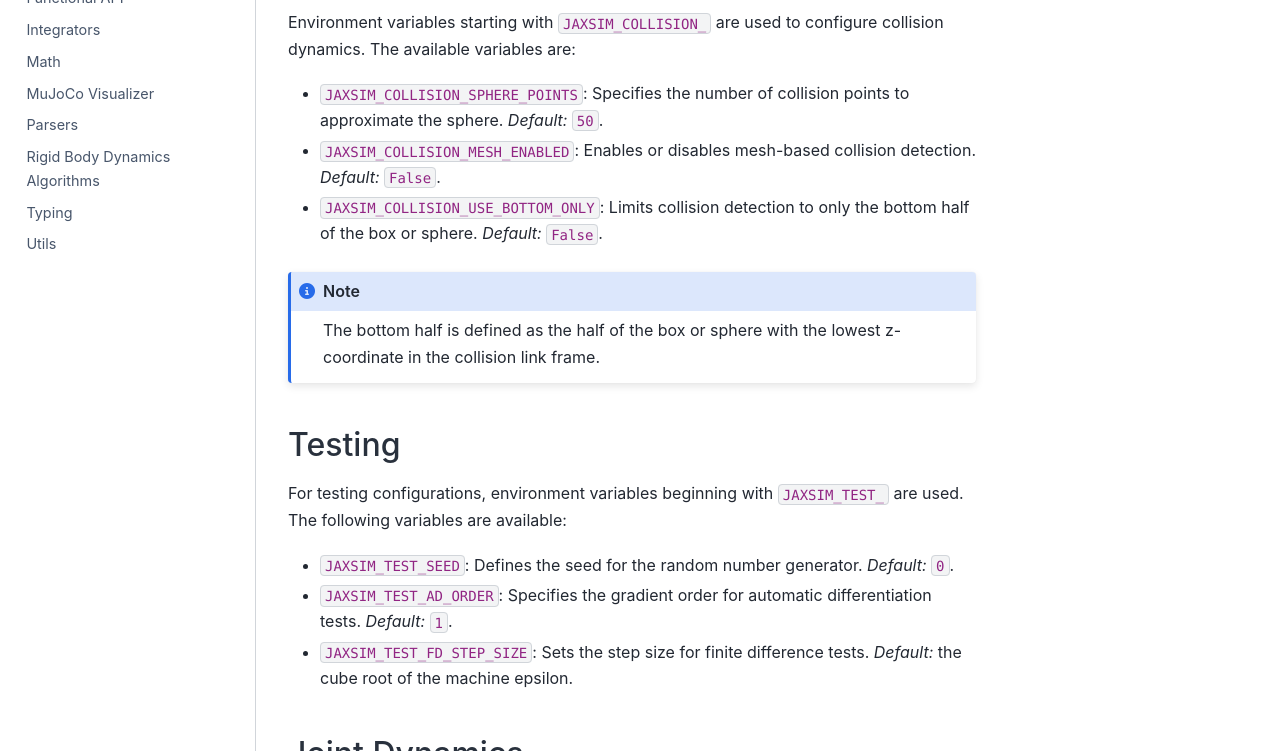
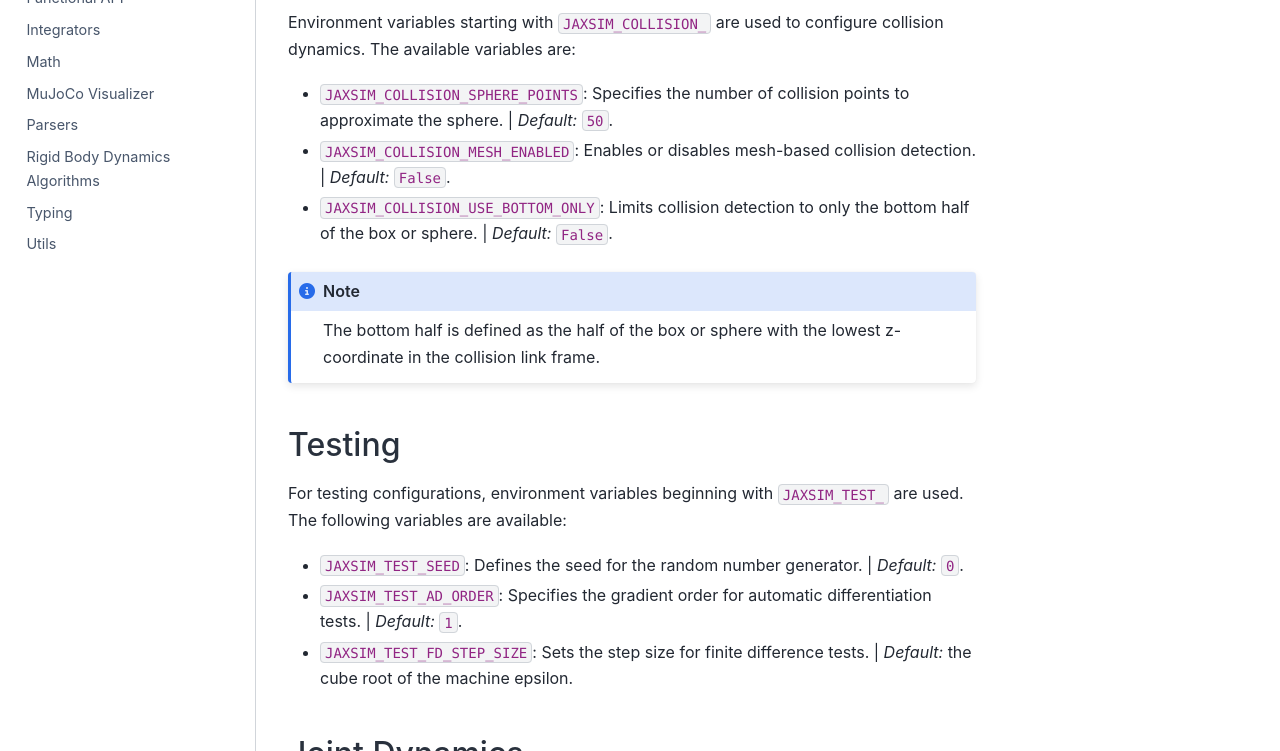
Before and after one commit to ami-iit/jaxsim, a Sphinx documentation site: the page built from docs/guide/configuration.rst, in a window 1280 px wide and 1400 px high. Shown: the part 276-1027 px from the top of the window. Built offline with Sphinx 7.4.7 and the Sphinx Book theme 1.1.4, drawn with Linux system fonts in a browser that asks for light colours; pages that are not in the unit, such as notebooks, are missing from menus; the version number could not be read and is left out; some of the changed text lies outside the part shown.

```diff
--- a/docs/guide/configuration.rst
+++ b/docs/guide/configuration.rst
@@ -10,13 +10,13 @@ Collision Dynamics
 Environment variables starting with ``JAXSIM_COLLISION_`` are used to configure collision dynamics. The available variables are:
 
 - ``JAXSIM_COLLISION_SPHERE_POINTS``: Specifies the number of collision points to approximate the sphere.
-  *Default:* ``50``.
+  | *Default:* ``50``.
 
 - ``JAXSIM_COLLISION_MESH_ENABLED``: Enables or disables mesh-based collision detection.
-  *Default:* ``False``.
+  | *Default:* ``False``.
 
 - ``JAXSIM_COLLISION_USE_BOTTOM_ONLY``: Limits collision detection to only the bottom half of the box or sphere.
-  *Default:* ``False``.
+  | *Default:* ``False``.
 
 .. note::
   The bottom half is defined as the half of the box or sphere with the lowest z-coordinate in the collision link frame.
@@ -28,13 +28,13 @@ Testing
 For testing configurations, environment variables beginning with ``JAXSIM_TEST_`` are used. The following variables are available:
 
 - ``JAXSIM_TEST_SEED``: Defines the seed for the random number generator.
-  *Default:* ``0``.
+  | *Default:* ``0``.
 
 - ``JAXSIM_TEST_AD_ORDER``: Specifies the gradient order for automatic differentiation tests.
-  *Default:* ``1``.
+  | *Default:* ``1``.
 
 - ``JAXSIM_TEST_FD_STEP_SIZE``: Sets the step size for finite difference tests.
-  *Default:* the cube root of the machine epsilon.
+  | *Default:* the cube root of the machine epsilon.
 
 
 Joint Dynamics
@@ -52,10 +52,10 @@ Logging and Exceptions
 The logging and exceptions configurations is controlled by the following environment variables:
 
 - ``JAXSIM_LOGGING_LEVEL``: Determines the logging level.
-  *Default:* ``DEBUG`` for development, ``WARNING`` for production.
+  | *Default:* ``DEBUG`` for development, ``WARNING`` for production.
 
 - ``JAXSIM_DISABLE_EXCEPTIONS``: Disables the runtime checks and exceptions.
-  *Default:* ``False``.
+  | *Default:* ``False``.
 
 .. note::
     Runtime exceptions are disabled by default on TPU.
```
